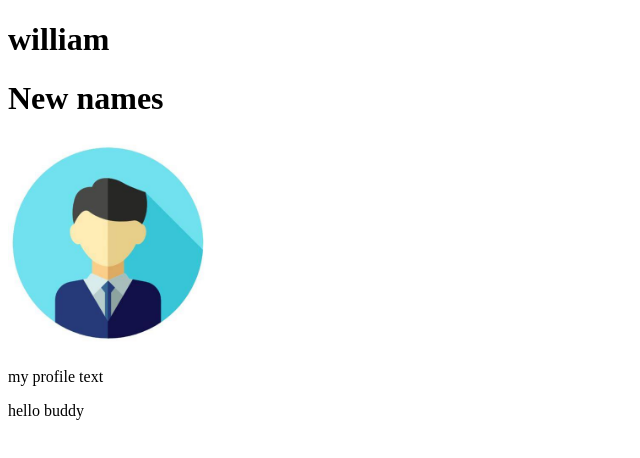
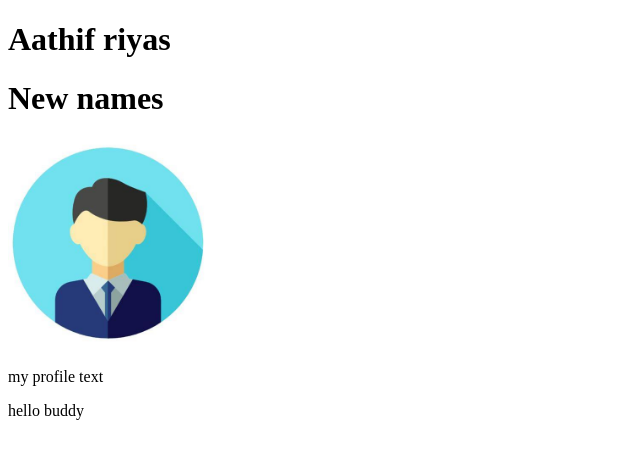
Before and after one commit to mrmaathif28-droid/new, a plain HTML site: page index.html in a window 1280 px wide. Shown: the whole page, without its empty margins (0-640 px from the left). Drawn offline with Linux system fonts and the light colour scheme.

Commit message:
added heading

```diff
--- a/index.html
+++ b/index.html
@@ -6,7 +6,7 @@
     <title>my first wepage</title>
 </head>
 <body>
-    <h1>william</h1>
+    <h1>Aathif riyas</h1>
     <h1>New names</h1>
   <img width= "200px"  src="profile.jpg" alt="">
   <p>my profile text</p>
```
